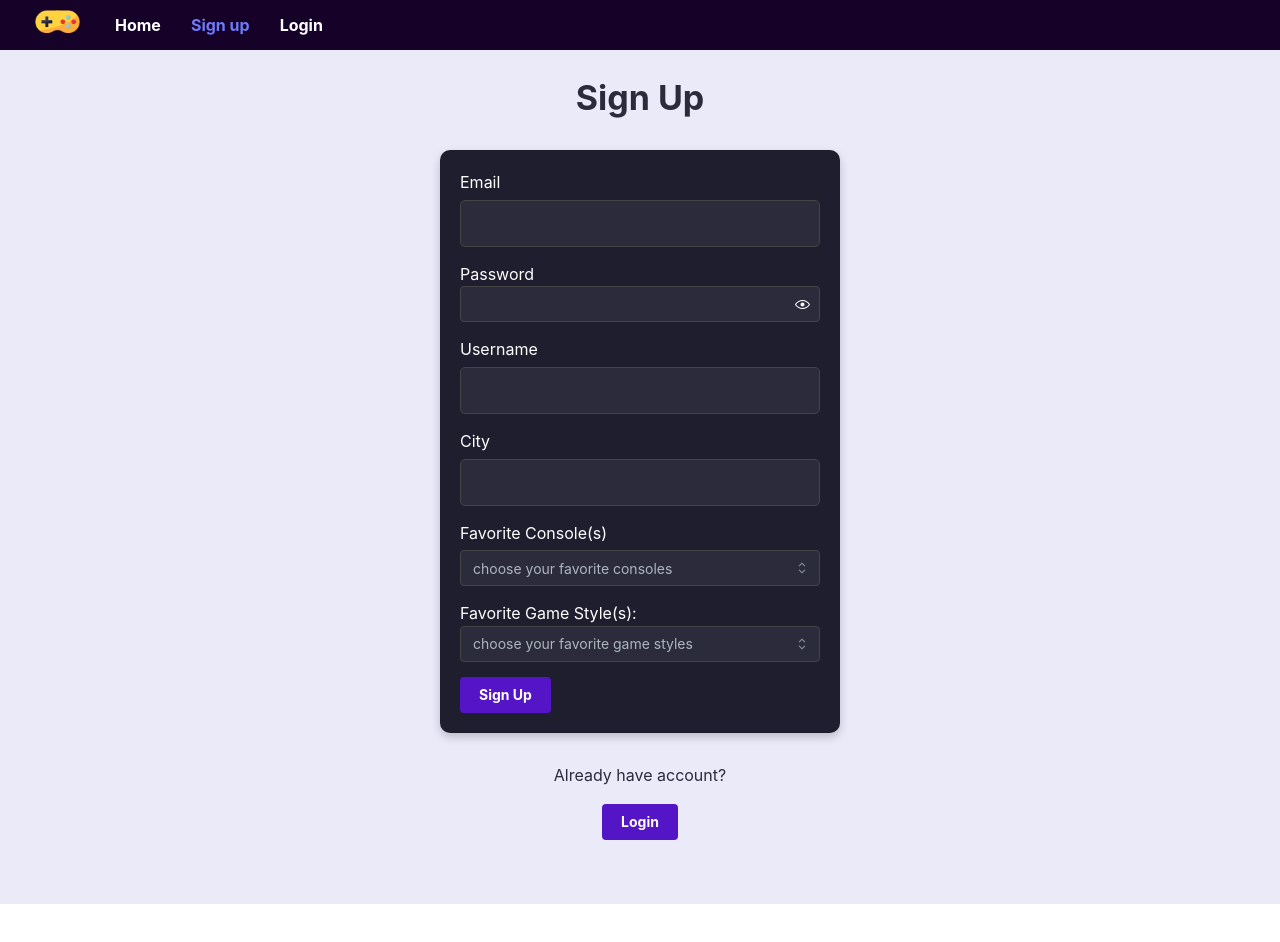
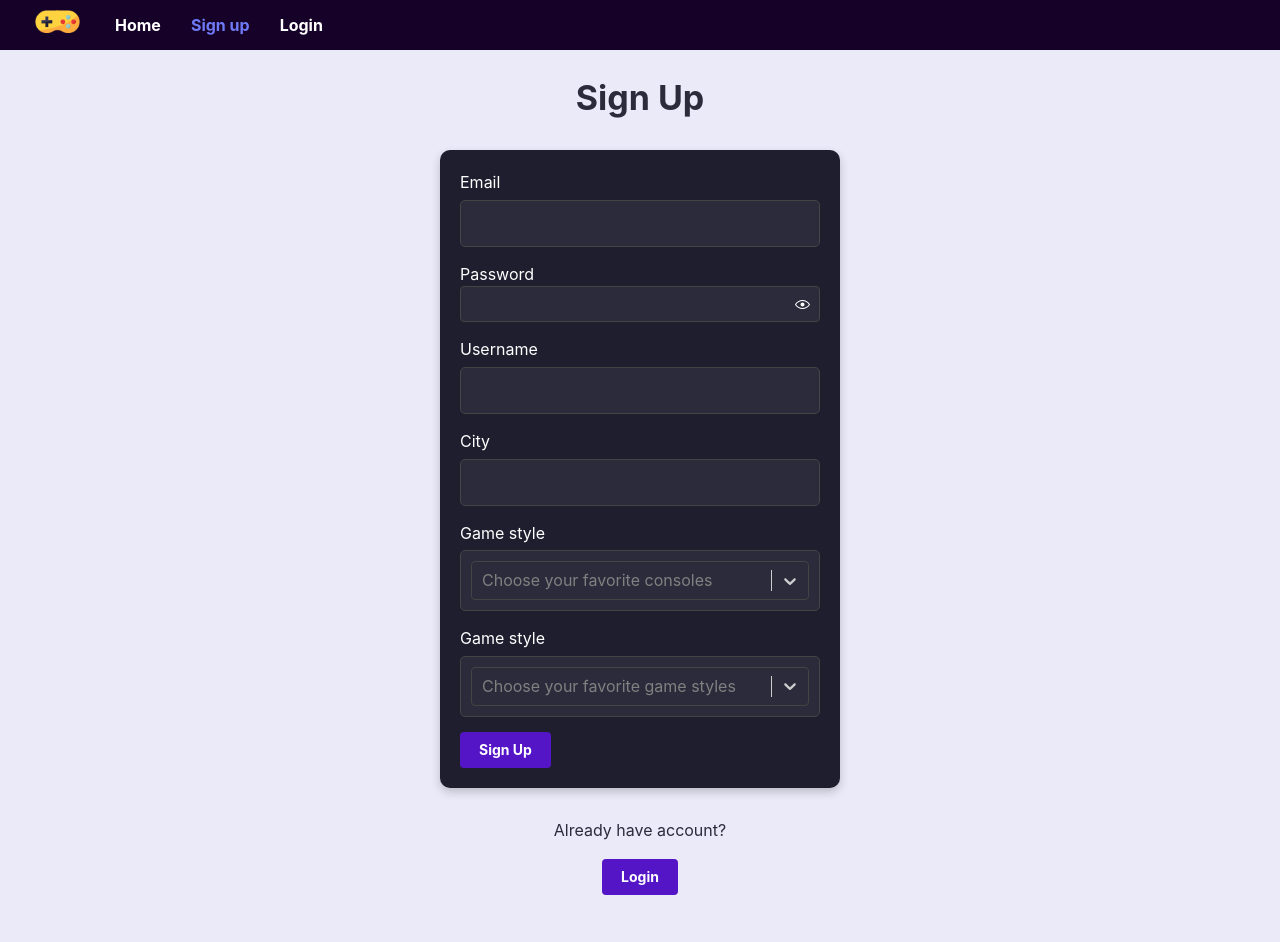
Before and after one commit to GwendalBoedec/project3-gameswap-frontend, a React (Vite) app: page /signup in a window 1280 px wide. Shown: the top 942 px of the page. Before the commit the page ends 904 px from the top, so only its background shows below. Built offline with nearby package versions, Linux system fonts and the light colour scheme.

Commit message:
make some code optimization and improve accessibility for forms

```diff
--- a/src/config/FORMS_OPTIONS.js
+++ b/src/config/FORMS_OPTIONS.js
@@ -11,14 +11,22 @@ const consoleOptions = [
     { value: "Xbox", label: "Xbox" },
 ];
 
-const GameStylesOptions = [
+const gameStylesOptions = [
     { value: "adventure", label: "Adventure" },
     { value: "fight", label: "Fight" },
     { value: "FPS", label: "FPS" },
     { value: "platform", label: "Platform" },
     { value: "racing", label: "Racing" },
     { value: "RPG", label: "RPG" },
+    { value: "sport", label: "Sport" },
     { value: "strategy", label: "Strategy" }
 ];
 
-export {consoleOptions, GameStylesOptions}
+const conditionOptions = [
+    { value: "OK", label: "OK" },
+    { value: "good", label: "Good" },
+    { value: "very good", label: "Very good" },
+    { value: "intact", label: "Intact" },
+];
+
+export {consoleOptions, gameStylesOptions, conditionOptions}
--- a/src/pages/CommunityPage.jsx
+++ b/src/pages/CommunityPage.jsx
@@ -43,7 +43,7 @@ function CommunityPage() {
                             <p><strong>favorite game style(s)</strong> </p>
                             <p>{user.favoriteGameStyles.join(", ")}</p>
                             <p><strong>favorite console(s)</strong> </p>
-                            <p> {user.favoriteConsoles.join(", ")}</p>
+                            <p>{user.favoriteConsoles.join(", ")}</p>
                             <p><strong>Current game collection</strong> </p>
                             <p> {user.ownedGames.length} game(s)</p>
                             <p>{user.ownedGames?.length > 0 ? (
--- a/src/pages/CreateGamePage.jsx
+++ b/src/pages/CreateGamePage.jsx
@@ -3,6 +3,7 @@ import { useParams, useNavigate, Link } from "react-router-dom";
 import { useForm } from "react-hook-form";
 import "../styles/Forms.css"
 import { Title, Button } from "@mantine/core";
+import { consoleOptions, gameStylesOptions, conditionOptions } from "../config/FORMS_OPTIONS";
 
 
 
@@ -55,38 +56,31 @@ function CreateGamePage() {
                     {errors.image && <p>{errors.image.message}</p>}
                 </div>
                 <div className="form-group">
-                <label className="form-label">console </label> <select className="form-input"
+                    <label className="form-label">console </label>
+                    <select className="form-input"
                         {...register("console", { required: "define compatible console" })}
+                        defaultValue="">
 
-                    defaultValue="">
                         <option value="" disabled> select compatible console for this game </option>
-                    <option value="gameboy"> Gameboy </option>
-                    <option value="gameboy advanced"> Gameboy advanced </option>
-                    <option value="gamecube"> Gamecube </option>
-                    <option value="NES"> NES </option>
-                    <option value="nintendo 64"> Nintendo 64 </option>
-                    <option value="super nintendo"> Super Nintendo </option>
-                    <option value="playstation 1"> Playstation 1 </option>
-                    <option value="playstation 2"> Playstation 2 </option>
-                    <option value="PSP"> PSP </option>
-                    <option value="Xbox"> Xbox </option>
+                        {consoleOptions.map((console) => (
+                            <option key={console.value} value={console.value}>
+                                {console.label}
+                            </option>
+                        ))}
+
                     </select>
                     {errors.console && <p>{errors.console.message}</p>}
                 </div>
                 <div className="form-group">
                     <label className="form-label">Game style </label><select className="form-input"
                         {...register("gameStyle", { required: "define game style" })}
+                        defaultValue="">
+                            <option value="" disabled> select main style of the game </option>
+                        {gameStylesOptions.map((gameStyle) => (
+                            <option key={gameStyle.value} value={gameStyle.value}> {gameStyle.label} </option>
+                        ))}
 
-                    defaultValue=""
-                >
-                    <option value="" disabled> select main style of the game </option>
-                    <option value="adventure"> Adventure </option>
-                    <option value="fight"> Fight </option>
-                    <option value="FPS"> FPS </option>
-                    <option value="platform"> Platform </option>
-                    <option value="racing"> Racing </option>
-                    <option value="RPG"> RPG </option>
-                    <option value="strategy"> Strategy </option>
+
                     </select>
 
                     {errors.gameStyle && <p>{errors.gameStyle.message}</p>}
@@ -115,10 +109,9 @@ function CreateGamePage() {
                         {...register("condition", { required: "evaluate game condition" })}
                         defaultValue="">
                         <option value="" disabled> select the state condition of your game </option>
-                    <option value="OK"> OK </option>
-                    <option value="good"> Good </option>
-                    <option value="very good"> Very good </option>
-                    <option value="intact"> Intact </option>
+                        {conditionOptions.map((condition) => (
+                           <option key={condition.value} value={condition.value}>{condition.label}</option>
+                        ))}
                     </select>
                     {errors.condition && <p>{errors.condition.message}</p>}
                 </div>
--- a/src/pages/SignupPage.jsx
+++ b/src/pages/SignupPage.jsx
@@ -1,7 +1,7 @@
 import { useState } from "react";
 import { Link, useNavigate } from "react-router-dom";
 import axios from "axios";
-import {consoleOptions, GameStylesOptions } from "../config/FORMS_OPTIONS";
+import { consoleOptions, gameStylesOptions } from "../config/FORMS_OPTIONS";
 import Select from "react-select";
 import { Button, PasswordInput, Title, MultiSelect } from "@mantine/core";
 import "../styles/Forms.css"
@@ -25,6 +25,48 @@ function SignupPage(props) {
     const handleFavoriteConsoles = (selectedOptions) => setFavoriteConsoles(selectedOptions || []);
     const handleFavoriteGameStyles = (selectedOptions) => setFavoriteGameStyles(selectedOptions || []);
 
+
+    const dropdownStyles = {
+        control: (styles, {hasValue}) => ({
+            ...styles,
+            backgroundColor: "#2b2b3c", // Fond du champ sélectionné
+            borderColor: "#444", // Bordure plus foncée
+            boxShadow: "none",
+            ":focus": {
+                boxShadow: "none"
+            },
+            ":hover": {
+                borderColor: "#ffd400"
+            }, // Bordure dorée au survol
+        }),
+        menu: (styles) => ({
+            ...styles,
+            backgroundColor: "#2b2b3c", // Fond de la liste déroulante
+        }),
+        option: (styles, { isFocused, isSelected }) => ({
+            ...styles,
+            backgroundColor: isSelected ? "#ffd400" : isFocused ? "#555" : "#2b2b3c", // Fond différent si sélectionné ou survolé
+            color: "white", // Texte en blanc
+            cursor: "pointer",
+        }),
+        multiValue: (styles) => ({
+            ...styles,
+            backgroundColor: "#444", // Fond des tags sélectionnés
+        }),
+        multiValueLabel: (styles) => ({
+            ...styles,
+            color: "white", // Texte des tags
+        }),
+        multiValueRemove: (styles) => ({
+            ...styles,
+            color: "white",
+            ":hover": {
+                backgroundColor: "#555",
+                color: "#ff5757",
+            },
+        }),
+    };
+
     const handleSignupSubmit = (e) => {
         e.preventDefault();
         // Create an object representing the request body
@@ -33,8 +75,8 @@ function SignupPage(props) {
             password,
             username,
             city,
-            favoriteConsoles: favoriteConsoles.map(option => option.value),
-            favoriteGameStyles
+            favoriteConsoles: favoriteConsoles.map(console => console.value),
+            favoriteGameStyles: favoriteGameStyles.map(gameStyle => gameStyle.value)
         };
 
         // Make an axios request to the API
@@ -96,52 +138,31 @@ function SignupPage(props) {
                     />
                 </div>
                 <div className="form-group">
-                <label className="form-label">Favorite Console(s)</label>
-                <MultiSelect
-
-                    data={consoleOptions}
+                <label className="form-label">Game style </label>
+                    <Select
+                        className="form-input"
+                        isMulti
+                        options={consoleOptions}
                         value={favoriteConsoles}
                         onChange={handleFavoriteConsoles}
-                    placeholder="choose your favorite consoles"
-                    searchable
-                    clearable />
+                        placeholder="Choose your favorite consoles"
+                        styles={dropdownStyles}
+                        />
                 </div>
                 <div className="form-group">
-                <label >Favorite Game Style(s):</label>
-                <MultiSelect
-                    data={GameStylesOptions}
+                    <label className="form-label">Game style </label>
+                    <Select
+                        className="form-input"
+                        isMulti
+                        options={gameStylesOptions}
                         value={favoriteGameStyles}
                         onChange={handleFavoriteGameStyles}
-                    placeholder="choose your favorite game styles"
-                    sx={{
-                        input: {
-                          borderColor: '#444 !important',
-                          '&:focus': {
-                            borderColor: "#ffd400 !important",
-                          },
-                          backgroundColor: '#2b2b3c !important',
-                          color: '#fff !important', // Texte en blanc pour lisibilité
-                        },
-                        dropdown: {
-                          backgroundColor: '#fff !important',
-                          border: '1px solid #444 !important',
-                        },
-                        item: {
-                          color: '#000 !important', // Texte noir pour lisibilité
-                          '&[data-hovered]': {
-                            backgroundColor: '#ffd400 !important', // Fond jaune au survol
-                            color: '#000 !important', // Texte noir pour contraste
-                          },
-                        },
-                        value: {
-                          color: '#fff !important', // Texte blanc pour l'élément sélectionné
-                          backgroundColor: '#444 !important', // Fond foncé pour contraste
-                          borderRadius: '4px',
-                          padding: '2px 6px'
-                        },
-                      }}
-                    searchable
-                    clearable />
+                        placeholder="Choose your favorite game styles"
+                        styles={dropdownStyles}
+                        />
+
+
+
                 </div>
                 <Button color="#5315c6" type="submit">Sign Up</Button>
             </form>
```
Also changed, not shown: src/pages/UpdateGamePage.jsx (+18 -29 lines). Lines whose indentation alone changed are shown as unchanged.
